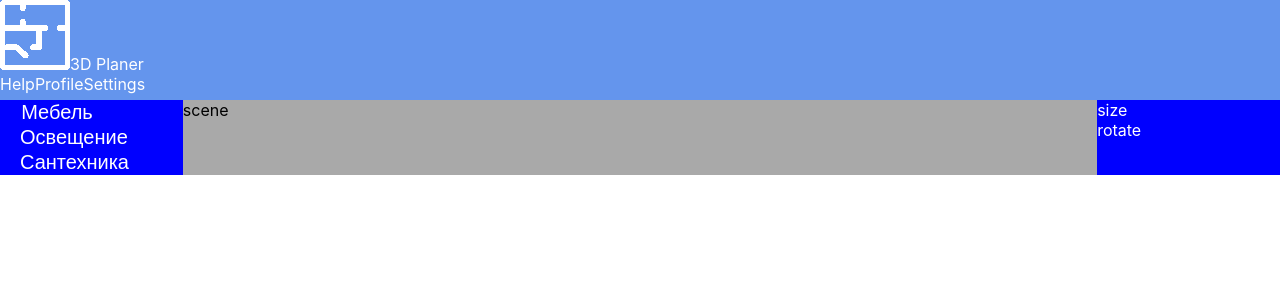
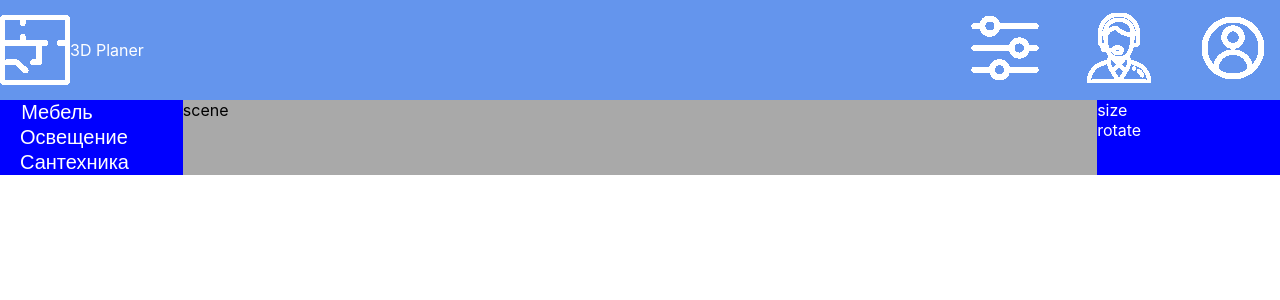
Before and after one commit to 1loha/Graphic-Scene-Designer, a React (Create React App) app: page / in a window 1280 px wide. Shown: the top 300 px of the page. Built offline with nearby package versions, Linux system fonts and the light colour scheme.

Commit message:
header is aligned

```diff
--- a/src/components/Header/Header.module.css
+++ b/src/components/Header/Header.module.css
@@ -2,8 +2,10 @@
     grid-area: h;
     background-color: cornflowerblue;
     color: white;
+    display: flex;
+    align-items: center;
 }
 
 .header img {
-    width: 70px;
+    /*width: 70px;*/
 }
--- a/src/components/Header/Navbar/Navbar.jsx
+++ b/src/components/Header/Navbar/Navbar.jsx
@@ -1,12 +1,17 @@
 import React from 'react';
 import s from './Navbar.module.css';
+import settings from '../../images/settings_white.png'
+import support from '../../images/support_white.png'
+import userProfile from '../../images/user-profile_white.png'
 
 const Navbar = () => {
     return (
         <nav className={s.navbar}>
-            <span>Help</span>
-            <span>Profile</span>
-            <span>Settings</span>
+            <ul>
+                <li><img src={settings} alt="settings"/></li>
+                <li><img src={support} alt="support"/></li>
+                <li><img src={userProfile} alt="userProfile"/></li>
+            </ul>
         </nav>
     )
 }
--- a/src/components/Header/Navbar/Navbar.module.css
+++ b/src/components/Header/Navbar/Navbar.module.css
@@ -1,3 +1,14 @@
 .navbar {
+    margin-left: auto;
+}
 
+.navbar ul {
+    display: flex;
+    list-style: none;
+    margin: 0;
+    padding: 0;
+    gap: 20px;
 }
+.navbar img {
+    width: 70px;
+}
```
